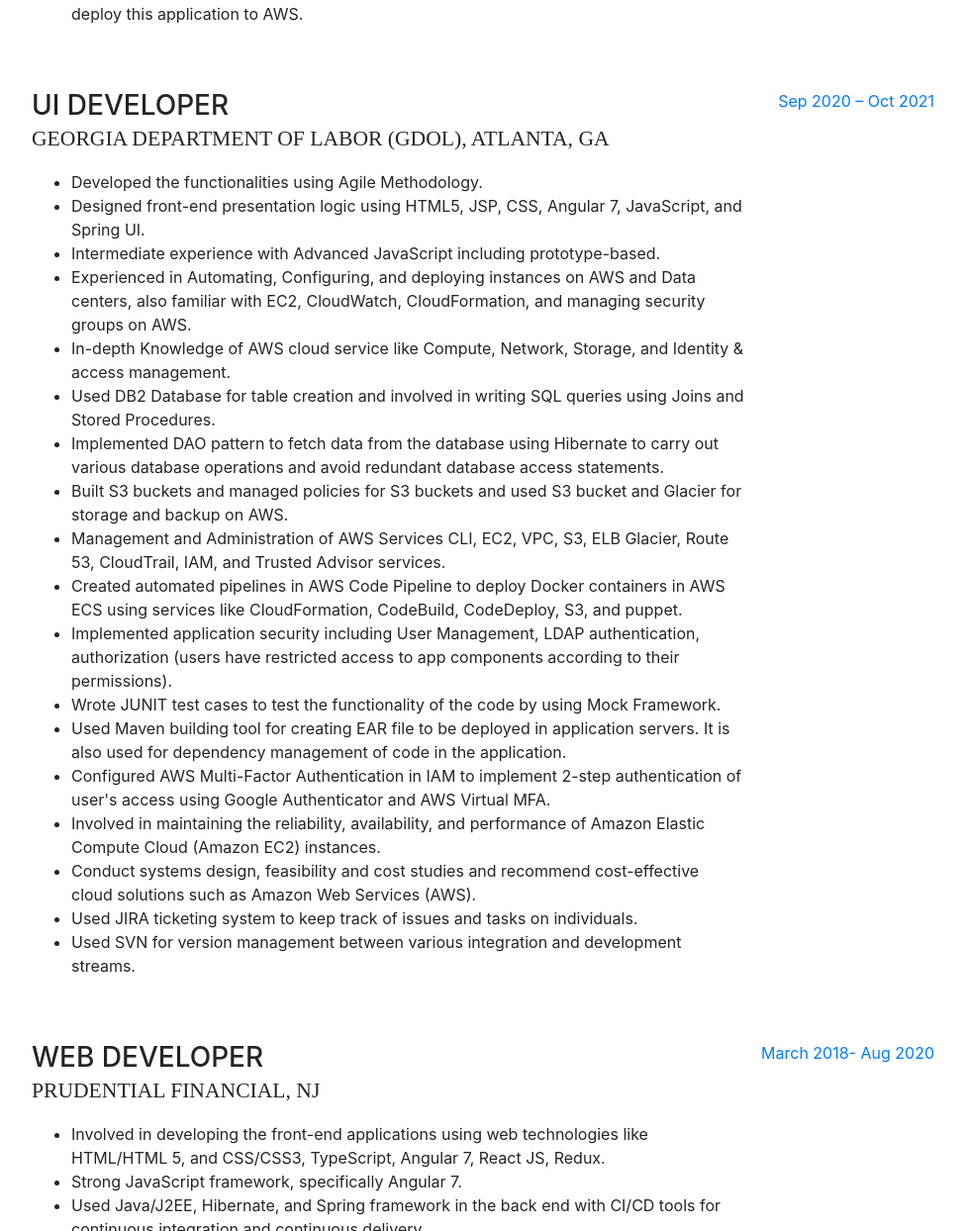
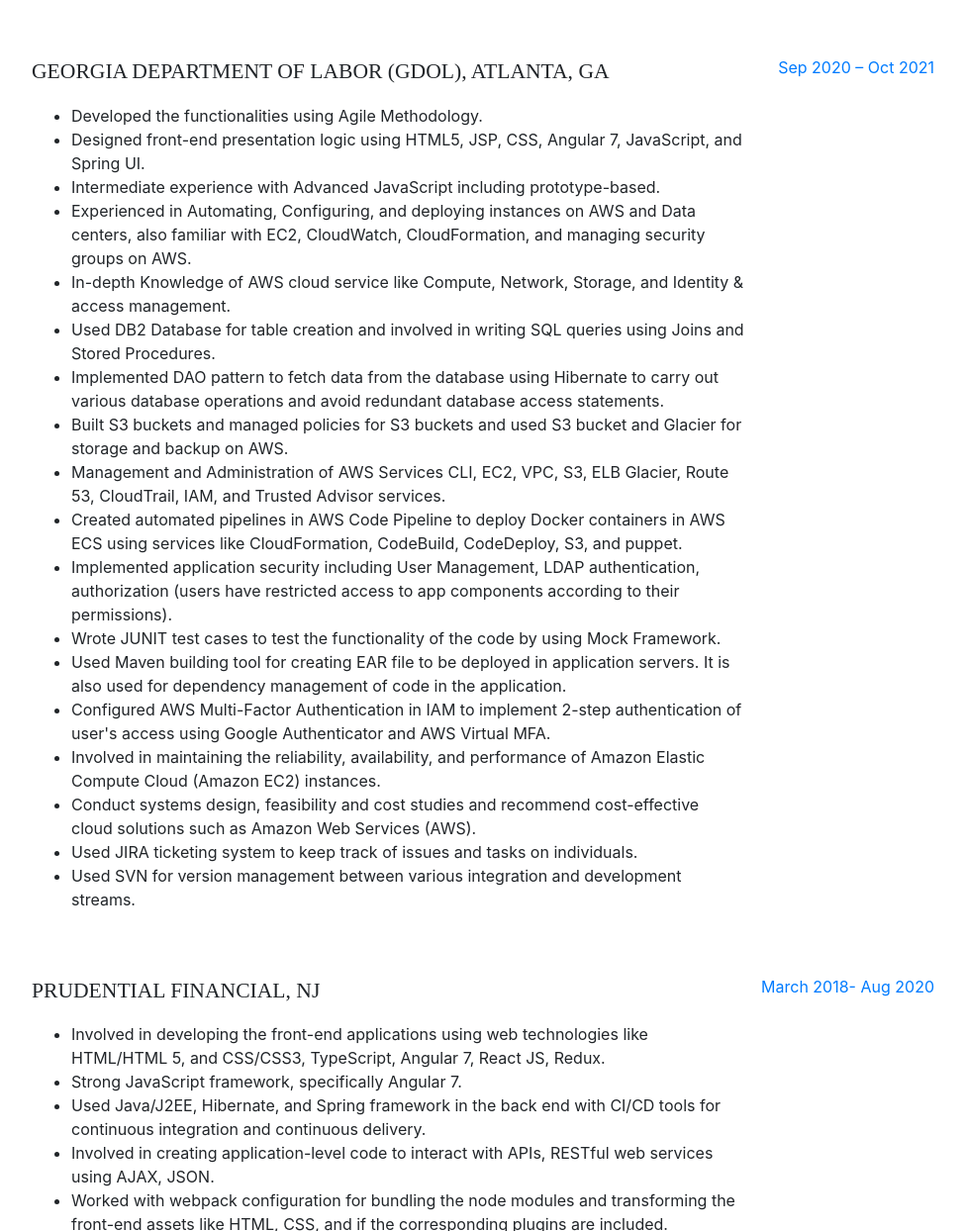
Before and after one commit to Naveed-md/UI-UX, a website with bundled scripts: page index.html in a window 1280 px wide. Shown: the part 3455-4699 px from the top of the page at 99% size, without its empty margins (288-1263 px from the left). Built offline with nearby package versions, Linux system fonts and the light colour scheme; a web font is replaced by a local one.

Commit message:
removed roles

```diff
--- a/index.html
+++ b/index.html
@@ -201,7 +201,7 @@
 
         <div class="resume-item d-flex flex-column flex-md-row mb-5">
           <div class="resume-content mr-auto">
-            <h3 class="mb-0">Web Developer</h3>
+<!--             <h3 class="mb-0">Web Developer</h3> -->
             <div class="subheading mb-3">InterContinental Hotels Group (IHG), Atlanta GA, USA</div>
             <ul>
               <li>Involved in developing the front-end applications using web technologies like HTML/HTML 5, and
@@ -260,7 +260,7 @@
 
         <div class="resume-item d-flex flex-column flex-md-row mb-5">
           <div class="resume-content mr-auto">
-            <h3 class="mb-0">UI Developer</h3>
+<!--             <h3 class="mb-0">UI Developer</h3> -->
             <div class="subheading mb-3">Georgia Department of Labor (GDOL), Atlanta, GA</div>
             <ul>
               <li>Developed the functionalities using Agile Methodology.</li>
@@ -304,7 +304,7 @@
 
         <div class="resume-item d-flex flex-column flex-md-row">
           <div class="resume-content mr-auto">
-            <h3 class="mb-0">Web Developer</h3>
+<!--             <h3 class="mb-0">Web Developer</h3> -->
             <div class="subheading mb-3">Prudential Financial, NJ</div>
             <ul>
               <li>Involved in developing the front-end applications using web technologies like HTML/HTML 5, and
@@ -331,7 +331,7 @@
 
         <div class="resume-item d-flex flex-column flex-md-row">
           <div class="resume-content mr-auto">
-            <h3 class="mb-0">UI Developer </h3>
+<!--             <h3 class="mb-0">UI Developer </h3> -->
             <div class="subheading mb-3">IPFS (IMPERIAL PFS), Kansas City</div>
             <ul>
               <li>Worked with integration of all pages in JSP/HTML/JavaScript on the presentation module.</li>
@@ -361,7 +361,7 @@
 
         <div class="resume-item d-flex flex-column flex-md-row">
           <div class="resume-content mr-auto">
-            <h3 class="mb-0">UI Developer </h3>
+<!--             <h3 class="mb-0">UI Developer </h3> -->
             <div class="subheading mb-3">Syntel, Hyderabad</div>
             <ul>
               <li>Developed user interface using JSP, JSP Tag libraries JSTL, HTML5, CSS3, JavaScript, Angular 2.4 to
```
